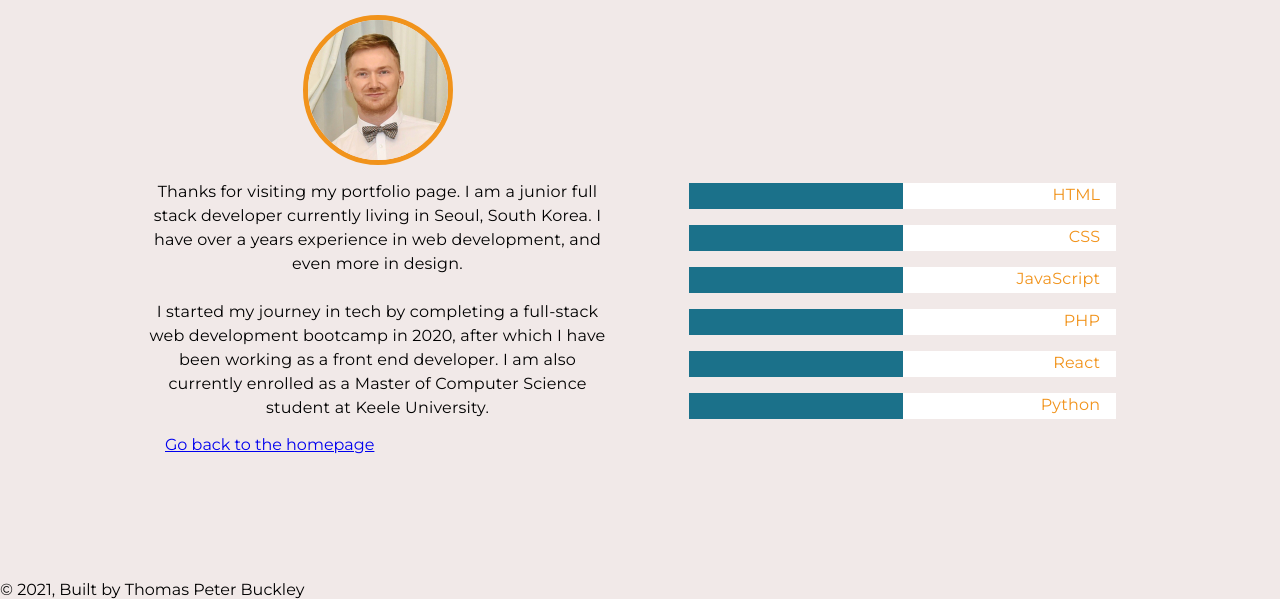
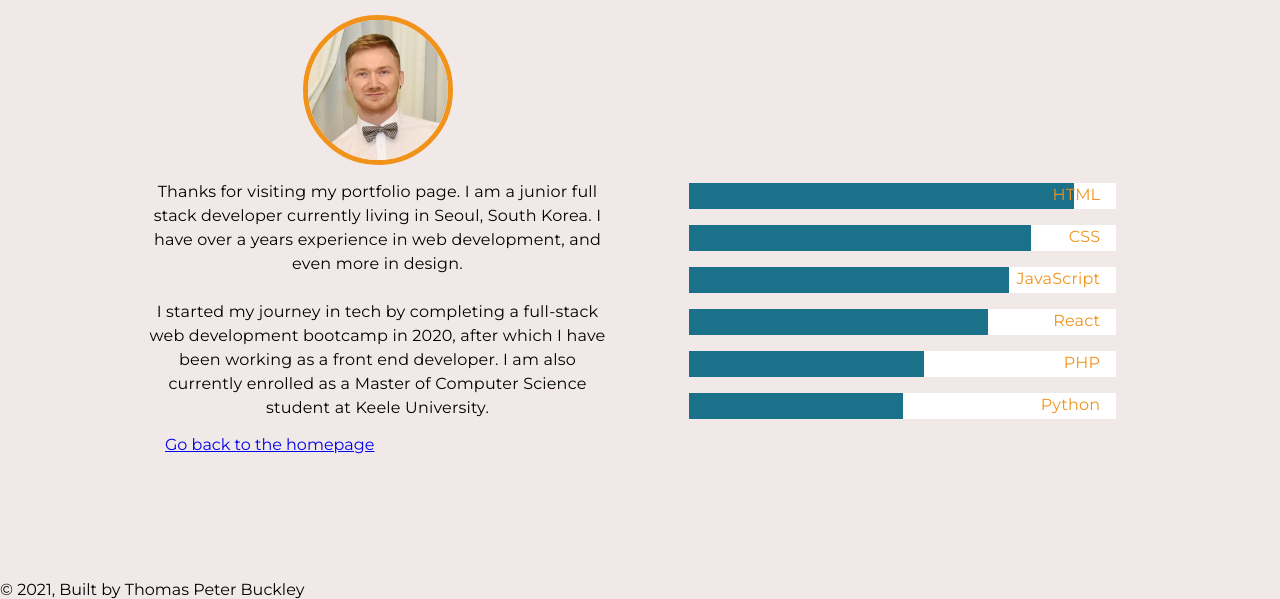
Before and after one commit to thomaspeter92/portfolio-v2, a Gatsby site: page /page-2 in a window 1280 px wide. Shown: the part 220-819 px from the top of the page. Built offline with nearby package versions, Linux system fonts and the light colour scheme; Gatsby itself is replaced by a stand-in of ours.

Commit message:
style changes

```diff
--- a/src/components/layout.js
+++ b/src/components/layout.js
@@ -33,14 +33,14 @@ const Layout = ({ children }) => {
 
 
         <motion.main
-        initial={{ opacity: 0,scale: 0.8}}
-          animate={{ opacity: 1, scale: 1}}
-          exit={{ opacity: 0, scale: 0.1}}
+          initial={{y: '100%', opacity: 0,scale: 1}}
+          animate={{ y: 0, opacity: 1, scale: 1}}
+          exit={{y: '-100%', opacity: 0, scale: 1}}
           transition={{
             type: "spring",
             // mass: 0.35,
             // stiffness: 75,
-            duration: 0.3
+            duration: 0.4
           }}>
           {children}
         </motion.main>
--- a/src/pages/page-2.js
+++ b/src/pages/page-2.js
@@ -4,6 +4,7 @@ import styled from "styled-components"
 import Container from "../components/container"
 import { FlexContainer } from "../components/utilities/utilities"
 import { StaticImage } from "gatsby-plugin-image"
+import { motion, AnimatePresence } from "framer-motion"
 
 import Layout from "../components/layout"
 import Seo from "../components/seo"
@@ -41,21 +42,27 @@ const SkillBar = styled.div `
   margin: auto;
   margin-bottom: 1rem;
   position: relative;
+  overflow: hidden;
 
   p{
     color: var(--color-orange);
     text-align: right;
     margin-right: 1rem;
+    position: relative;
+    z-index: 10
   }
 
-  &::before {
-    content: "";
+  span {
+    ${'' /* content: ""; */}
     position: absolute;
     height: 100%;
-    width: 50%;
-    background-color: var(--color-primary)
+    width: 1%;
+    background-color: var(--color-primary);
+    z-index: 0;
+    transform-origin: left;
   }
 `
+const skills = [['HTML', 90],['CSS', 80],['JavaScript', 75],['React', 70],['PHP', 55],['Python', 50]]
 
 const SecondPage = () => (
   <Layout>
@@ -78,12 +85,23 @@ const SecondPage = () => (
             </p>
           </div>
           <div style={{width: '47.5%'}}>
-            <SkillBar><p>HTML</p></SkillBar>
-            <SkillBar><p>CSS</p></SkillBar>
-            <SkillBar><p>JavaScript</p></SkillBar>
-            <SkillBar><p>PHP</p></SkillBar>
-            <SkillBar><p>React</p></SkillBar>
-            <SkillBar><p>Python</p></SkillBar>
+            {skills.map((skill, i) => (
+              <SkillBar>
+                <motion.span
+                initial={{ width:'0%'}}
+                animate={{ width: `${skill[1]}%`}}
+                // exit={{ width: '0%'}}
+                transition={{
+                  type: "spring",
+                  bounce: 0.5,
+
+                  duration: 1,
+                  delay: i * 0.2,
+                  ease: "easeOut",
+                }}></motion.span>
+                <p>{skill[0]}</p>
+              </SkillBar>
+            ))}
           </div>
         </FlexContainer>
         <Link style={{margin: '25px'}} to="/">Go back to the homepage</Link>
```
